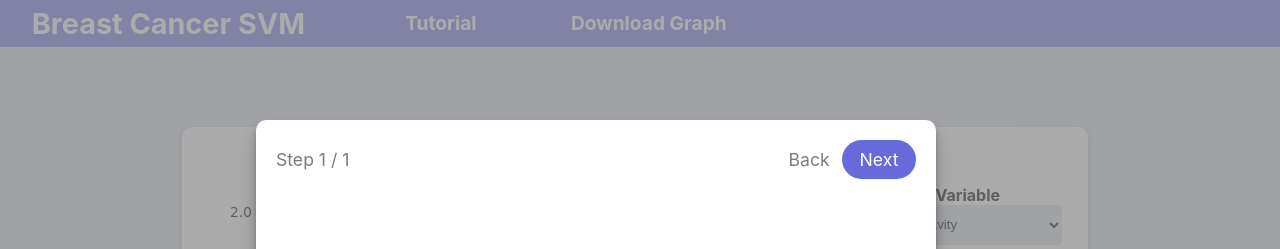
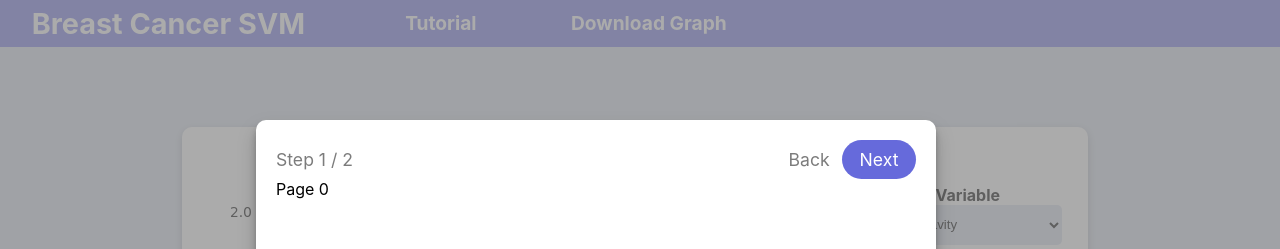
Before and after one commit to rdey0/Breast-Cancer-Support-Vector-Machine, a React (Create React App) app in the folder client/: page / in a window 1280 px wide. Shown: the top 249 px of the page. Built offline with nearby package versions, Linux system fonts and the light colour scheme.

Commit message:
add functionality to shuffle between pages for onboarding modal

```diff
--- a/client/src/App.css
+++ b/client/src/App.css
@@ -56,10 +56,11 @@ html{
   border-radius: 20px;
   color: white;
   background-color: var(--accent);
+  cursor: pointer;
 }
 
 .change-page-back {
-
+  cursor: pointer;
 }
 
 .App {
--- a/client/src/App.js
+++ b/client/src/App.js
@@ -6,6 +6,10 @@ import Slider from './components/slider.js'
 import Header from './components/header.js'
 import Plot from './components/graph_plot.js'
 import Onboarding from './components/onboarding.js'
+import Page_0 from './components/onboarding_page_0.js'
+import Page_1 from './components/onboarding_page_1.js'
+
+const onboarding_content = [Page_0, Page_1];
 
 class App extends React.Component {
   state = {
@@ -93,7 +97,7 @@ class App extends React.Component {
     return (
       <div className="App">
         <Header src={this.state.plot_src}/>
-        <Onboarding showModal={this.state.show_modal}/>
+        <Onboarding showModal={this.state.show_modal} pages={onboarding_content}/>
         <div className='gui-container'>
           <div className='svm-display'>
             <Plot src={this.state.plot_src} isLoading={this.state.graph_loading}/>
--- a/client/src/components/onboarding.js
+++ b/client/src/components/onboarding.js
@@ -1,5 +1,4 @@
 import React from 'react';
-import ReactDOM from 'react-dom';
 import Modal from 'react-modal';
 
 
@@ -17,6 +16,16 @@ const modal_styles = {
         boxShadow: 'rgba(0, 0, 0, 0.19) 0px 10px 20px, rgba(0, 0, 0, 0.23) 0px 6px 6px'
     }
 };
+
+
+function OnboardingContent (props) {
+    return props.pages
+        .filter((Page, index) => index === props.pageNum - 1)
+        .map((Page, index) => {
+            return <Page key={index}/>
+        });
+}
+
 export default class Onboarding extends React.Component {
 
     constructor(props) {
@@ -24,30 +33,50 @@ export default class Onboarding extends React.Component {
         this.state = {
             modal_open: props.showModal,
             step_num: 1,
-            total_steps: 1
+            pages: props.pages,
+            total_steps: props.pages.length
         };
         this.close_modal = this.close_modal.bind(this);
+        this.next_page = this.next_page.bind(this);
+        this.previous_page = this.previous_page.bind(this);
     }
 
     close_modal(){
         this.setState({modal_open: false})
     }
 
+    next_page() {
+        const page_num = this.state.step_num;
+        const num_pages = this.state.total_steps;
+        if (page_num < num_pages)
+            this.setState({step_num: page_num + 1})
+        else{
+            //change next button to done button
+        }
+    }
+
+    previous_page() {
+        const page_num = this.state.step_num;
+        if (page_num > 1)
+            this.setState({step_num: page_num - 1})
+        else{
+            //hide back button
+        }
+    }
+
     render() {
         return(
-            <Modal isOpen={this.state.modal_open} style={modal_styles}>
+            <Modal isOpen={this.state.modal_open} style={modal_styles} ariaHideApp={false}>
                 <div className='onboarding-controls'>
                     <div className='step-container'>
                         <div>Step {this.state.step_num} / {this.state.total_steps}</div>
                     </div>
                     <div className='change-page-container'>
-                        <div class='change-page-back'>Back</div>
-                        <div class='change-page-next'>Next</div>
+                        <div className='change-page-back' onClick={this.previous_page}>Back</div>
+                        <div className='change-page-next' onClick={this.next_page}>Next</div>
                     </div>
                 </div>
-                <div class-Name='onboarding-content'>
-
-                </div>
+                <OnboardingContent pages={this.state.pages} pageNum={this.state.step_num}/>
             </Modal>
         );
     }
--- /dev/null
+++ b/client/src/components/onboarding_page_0.js
@@ -0,0 +1,9 @@
+import React from 'react'
+
+export default function Introduction() {
+    return (
+        <div>
+            Page 0
+        </div>
+    );
+}
--- /dev/null
+++ b/client/src/components/onboarding_page_1.js
@@ -0,0 +1,9 @@
+import React from 'react'
+
+export default function Controls() {
+    return (
+        <div>
+            Page 1
+        </div>
+    );
+}
```
